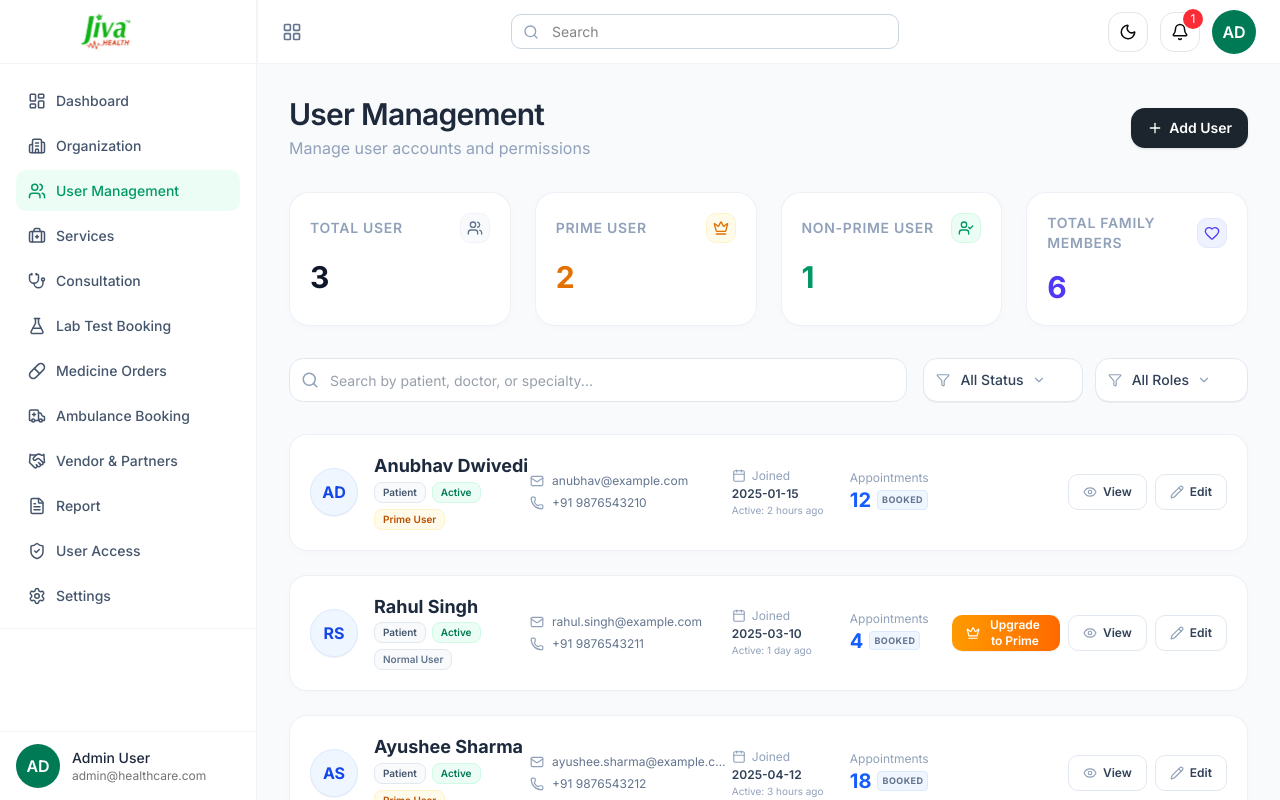
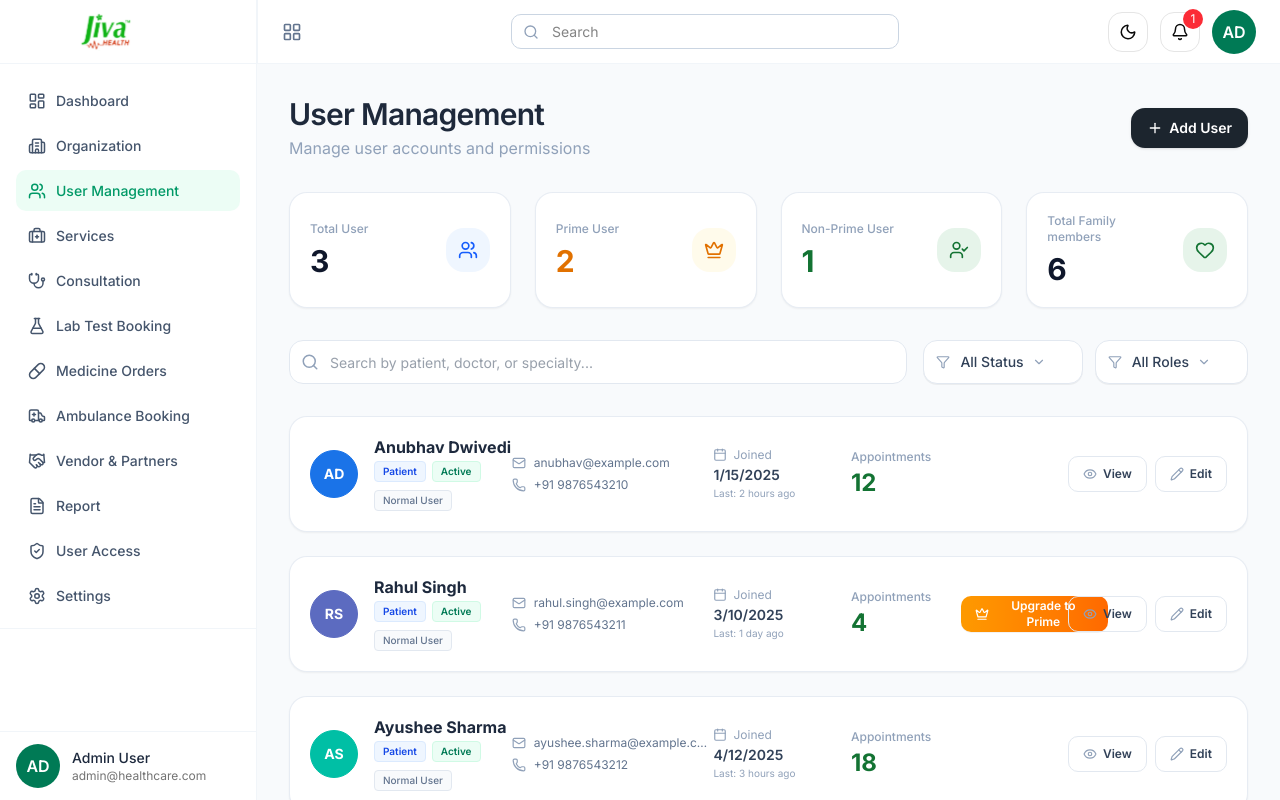
Before and after one commit to AnubhavGitHub07/JivaHealth_Assignment, a React (Vite) app in the folder jiva-health-dashboard/: page / in a window 1280 px wide. Built offline with nearby package versions, Linux system fonts and the light colour scheme.

Commit message:
fix: Improve UI styling

```diff
--- a/jiva-health-dashboard/src/components/users/PersonalInfoCard.tsx
+++ b/jiva-health-dashboard/src/components/users/PersonalInfoCard.tsx
@@ -12,6 +12,13 @@ interface PersonalInfoCardProps {
   user: User;
 }
 
+const formatDate = (dateStr?: string) => {
+  if (!dateStr) return "-";
+  const date = new Date(dateStr);
+  if (isNaN(date.getTime())) return dateStr;
+  return `${date.getMonth() + 1}/${date.getDate()}/${date.getFullYear()}`;
+};
+
 const PersonalInfoCard = ({
   user,
 }: PersonalInfoCardProps) => {
@@ -20,61 +27,56 @@ const PersonalInfoCard = ({
       label: "Email:",
       value: user.email,
       icon: Mail,
-      iconColor: "text-emerald-600",
     },
     {
       label: "Phone:",
       value: user.phone,
       icon: Phone,
-      iconColor: "text-emerald-600",
     },
     {
       label: "Date of Birth:",
-      value: user.joinedDate,
+      value: formatDate(user.dob),
       icon: Calendar,
-      iconColor: "text-emerald-600",
     },
     {
       label: "Gender:",
-      value: "Female",
+      value: user.gender || "-",
       icon: UserIcon,
-      iconColor: "text-slate-500",
     },
     {
       label: "Blood Group:",
-      value: "O+",
+      value: user.bloodGroup || "-",
       icon: Heart,
-      iconColor: "text-emerald-600",
     },
   ];
 
   return (
-    <div className="bg-white rounded-xl border border-slate-200 p-6">
+    <div className="bg-white rounded-2xl border border-slate-200 p-6 shadow-xs">
       {/* Header */}
       <div className="flex items-center justify-between mb-6">
         <h2 className="text-lg font-semibold text-slate-900">
           Personal Information
         </h2>
-        <button className="flex items-center gap-1.5 text-sm text-slate-600 hover:text-slate-900 transition">
+        <button className="flex items-center gap-1.5 text-sm font-medium text-slate-600 hover:text-slate-900 border border-slate-200 rounded-xl px-3 py-1.5 hover:bg-slate-50 transition cursor-pointer">
           <Pencil size={14} />
           Edit
         </button>
       </div>
 
       {/* Info rows */}
-      <div className="space-y-4">
+      <div className="divide-y divide-slate-100">
         {infoItems.map((item) => {
           const Icon = item.icon;
           return (
             <div
               key={item.label}
-              className="flex items-center gap-3"
+              className="flex items-center gap-3 py-4 first:pt-0 last:pb-0"
             >
-              <Icon size={16} className={item.iconColor} />
-              <span className="text-sm text-emerald-600 font-medium">
+              <Icon size={18} className="text-slate-700 shrink-0" />
+              <span className="text-sm text-emerald-600 font-medium w-32 shrink-0">
                 {item.label}
               </span>
-              <span className="text-sm text-slate-900 font-medium">
+              <span className="text-sm text-slate-800 font-medium">
                 {item.value}
               </span>
             </div>
--- a/jiva-health-dashboard/src/components/users/StatsCards.tsx
+++ b/jiva-health-dashboard/src/components/users/StatsCards.tsx
@@ -17,56 +17,56 @@ const StatsCards = () => {
       title: "Total User",
       value: totalUsers,
       colorClass: "text-slate-900",
-      bgClass: "bg-slate-50 border-slate-100",
-      iconColor: "text-slate-500",
+      bgClass: "bg-blue-50",
+      iconColor: "text-blue-600",
       icon: Users,
     },
     {
       title: "Prime User",
       value: primeUsers,
       colorClass: "text-amber-600",
-      bgClass: "bg-amber-50 border-amber-100",
+      bgClass: "bg-amber-50",
       iconColor: "text-amber-600",
       icon: Crown,
     },
     {
       title: "Non-Prime User",
       value: nonPrimeUsers,
-      colorClass: "text-emerald-600",
-      bgClass: "bg-emerald-50 border-emerald-100",
-      iconColor: "text-emerald-600",
+      colorClass: "text-[#137333]",
+      bgClass: "bg-[#E6F4EA]",
+      iconColor: "text-[#137333]",
       icon: UserCheck,
     },
     {
       title: "Total Family members",
       value: totalFamilyMembers,
-      colorClass: "text-indigo-600",
-      bgClass: "bg-indigo-50 border-indigo-100",
-      iconColor: "text-indigo-600",
+      colorClass: "text-slate-900",
+      bgClass: "bg-[#E6F4EA]",
+      iconColor: "text-[#137333]",
       icon: Heart,
     },
   ];
 
   return (
-    <div className="grid grid-cols-2 lg:grid-cols-4 gap-4 lg:gap-6">
+    <div className="grid grid-cols-1 sm:grid-cols-2 lg:grid-cols-4 gap-4 lg:gap-6">
       {stats.map((stat) => {
         const IconComponent = stat.icon;
         return (
           <div
             key={stat.title}
-            className="bg-white border border-slate-200/60 rounded-[20px] shadow-[0_2px_12px_rgba(0,0,0,0.015)] p-4 sm:p-5 transition-all duration-300 hover:shadow-[0_6px_24px_rgba(0,0,0,0.03)] hover:border-slate-300"
+            className="bg-white border border-slate-200/80 rounded-2xl p-5 flex items-center justify-between gap-4 shadow-xs"
           >
-            <div className="flex items-center justify-between gap-2">
-              <p className="text-xs sm:text-sm font-semibold text-slate-400 uppercase tracking-wider">
+            <div className="min-w-0">
+              <p className="text-xs font-medium text-slate-400">
                 {stat.title}
               </p>
-              <div className={`p-1.5 rounded-lg border shrink-0 ${stat.bgClass}`}>
-                <IconComponent className={`h-4 w-4 ${stat.iconColor}`} />
-              </div>
+              <h2 className={`text-3xl font-bold mt-1.5 tracking-tight ${stat.colorClass}`}>
+                {stat.value}
+              </h2>
             </div>
-            <h2 className={`text-2xl sm:text-3xl font-bold mt-4 tracking-tight ${stat.colorClass}`}>
-              {stat.value}
-            </h2>
+            <div className={`h-11 w-11 rounded-2xl flex items-center justify-center shrink-0 ${stat.bgClass}`}>
+              <IconComponent className={`h-5 w-5 ${stat.iconColor}`} />
+            </div>
           </div>
         );
       })}
--- a/jiva-health-dashboard/src/components/users/UserMetrics.tsx
+++ b/jiva-health-dashboard/src/components/users/UserMetrics.tsx
@@ -1,5 +1,5 @@
 import type { User } from "../../types/user.types";
-import { CalendarCheck, PhoneCall, Users, Wallet } from "lucide-react";
+import { ShoppingBag, CalendarCheck, Users, CreditCard } from "lucide-react";
 
 interface UserMetricsProps {
   user: User;
@@ -8,60 +8,65 @@ interface UserMetricsProps {
 const UserMetrics = ({
   user,
 }: UserMetricsProps) => {
+  const formattedSpent = `₹${user.totalSpent.toLocaleString("en-IN", {
+    minimumFractionDigits: 2,
+    maximumFractionDigits: 2,
+  })}`;
+
   const metrics = [
     {
       title: "Total Orders",
       value: user.totalOrders,
-      icon: CalendarCheck,
-      iconBg: "bg-emerald-100",
-      iconColor: "text-emerald-600",
+      icon: ShoppingBag,
+      iconBg: "bg-blue-50",
+      iconColor: "text-blue-600",
       valueColor: "text-slate-900",
     },
     {
       title: "Total Booking & Appointment",
       value: user.appointmentsCount,
-      icon: PhoneCall,
-      iconBg: "bg-emerald-100",
-      iconColor: "text-emerald-600",
-      valueColor: "text-emerald-600",
+      icon: CalendarCheck,
+      iconBg: "bg-[#E6F4EA]",
+      iconColor: "text-[#137333]",
+      valueColor: "text-[#137333]",
     },
     {
       title: "Total Family Member",
       value: user.familyMembers.length,
       icon: Users,
-      iconBg: "bg-slate-100",
-      iconColor: "text-slate-500",
+      iconBg: "bg-[#E6F4EA]",
+      iconColor: "text-[#137333]",
       valueColor: "text-slate-900",
     },
     {
       title: "Total Spent",
-      value: `₹${user.totalSpent.toFixed(2)}`,
-      icon: Wallet,
-      iconBg: "bg-emerald-100",
-      iconColor: "text-emerald-600",
+      value: formattedSpent,
+      icon: CreditCard,
+      iconBg: "bg-[#E6F4EA]",
+      iconColor: "text-[#137333]",
       valueColor: "text-slate-900",
     },
   ];
 
   return (
-    <div className="grid grid-cols-1 md:grid-cols-2 xl:grid-cols-4 gap-4">
+    <div className="grid grid-cols-1 sm:grid-cols-2 lg:grid-cols-4 gap-4 lg:gap-6">
       {metrics.map((metric) => {
         const Icon = metric.icon;
         return (
           <div
             key={metric.title}
-            className="bg-white rounded-xl border border-slate-200 p-5 flex items-start gap-3"
+            className="bg-white rounded-2xl border border-slate-200/80 p-5 flex items-center justify-between gap-4 shadow-xs"
           >
-            <div className="min-w-0 flex-1 overflow-hidden">
-              <p className="text-sm text-slate-500 break-words">
+            <div className="min-w-0">
+              <p className="text-xs font-medium text-slate-400">
                 {metric.title}
               </p>
-              <h2 className={`text-3xl font-bold mt-2 tracking-tight ${metric.valueColor}`}>
+              <h2 className={`text-3xl font-bold mt-1.5 tracking-tight ${metric.valueColor}`}>
                 {metric.value}
               </h2>
             </div>
 
-            <div className={`h-10 w-10 min-w-[40px] rounded-lg ${metric.iconBg} flex items-center justify-center`}>
+            <div className={`h-11 w-11 rounded-2xl ${metric.iconBg} flex items-center justify-center shrink-0`}>
               <Icon size={20} className={metric.iconColor} />
             </div>
           </div>
--- a/jiva-health-dashboard/src/components/users/UsersCard.tsx
+++ b/jiva-health-dashboard/src/components/users/UsersCard.tsx
@@ -13,6 +13,23 @@ interface UserCardProps {
   user: User;
 }
 
+const formatDate = (dateStr?: string) => {
+  if (!dateStr) return "-";
+  const date = new Date(dateStr);
+  if (isNaN(date.getTime())) return dateStr;
+  return `${date.getMonth() + 1}/${date.getDate()}/${date.getFullYear()}`;
+};
+
+const getAvatarBg = (id: number) => {
+  const colors = [
+    "bg-[#1A73E8] text-white border-[#1A73E8]", // Blue
+    "bg-[#5C6BC0] text-white border-[#5C6BC0]", // Indigo
+    "bg-[#00BFA5] text-white border-[#00BFA5]", // Teal
+    "bg-[#7E57C2] text-white border-[#7E57C2]", // Purple
+  ];
+  return colors[(id - 1) % colors.length];
+};
+
 const UserCard = ({ user }: UserCardProps) => {
   const navigate = useNavigate();
 
@@ -24,36 +41,35 @@ const UserCard = ({ user }: UserCardProps) => {
     .slice(0, 2)
     .toUpperCase();
 
-  // Dynamic Avatar color class based on role
-  const avatarColors =
-    user.role === "Nurse"
-      ? "bg-purple-50 text-purple-700 border-purple-100"
-      : "bg-blue-50 text-blue-700 border-blue-100";
+  const avatarColor = getAvatarBg(user.id);
 
   return (
-    <div className="bg-white border border-slate-200/60 rounded-2xl shadow-[0_2px_12px_rgba(0,0,0,0.015)] p-4 sm:p-5 transition-all duration-300 hover:shadow-[0_6px_24px_rgba(0,0,0,0.03)] hover:border-slate-300/80">
+    <div className="bg-white border border-slate-200/80 rounded-2xl p-5 shadow-xs transition-all duration-300 hover:shadow-sm">
       <div className="flex flex-col xl:flex-row xl:items-center justify-between gap-4 xl:gap-0">
 
-        {/* Left Column: Avatar + Name + Badges */}
-        <div className="flex items-center gap-4 xl:w-[24%] xl:shrink-0 min-w-0">
+        {/* Column 1: Avatar + Name + Badges */}
+        <div className="flex items-center gap-4 xl:w-[22%] xl:shrink-0 min-w-0">
           {/* Avatar */}
-          <div className={`h-12 w-12 rounded-full border flex items-center justify-center text-base font-bold shrink-0 shadow-2xs ${avatarColors}`}>
+          <div className={`h-12 w-12 rounded-full border flex items-center justify-center text-sm font-bold shrink-0 ${avatarColor}`}>
             {initials}
           </div>
 
           {/* Name & Badges */}
           <div className="flex flex-col min-w-0">
-            <h3 className="font-bold text-slate-800 text-base sm:text-lg leading-tight truncate">
+            <h3 className="font-bold text-slate-800 text-base leading-tight truncate">
               {user.name}
             </h3>
 
-            {/* Badges in a single row wrap */}
-            <div className="flex items-center gap-1.5 flex-wrap mt-1">
-              <span className="inline-flex items-center px-2 py-0.5 rounded-md text-[10px] font-semibold bg-slate-50 border border-slate-200 text-slate-600">
+            <div className="flex items-center gap-1.5 mt-1">
+              <span className={`inline-flex items-center px-2 py-0.5 rounded text-[10px] font-semibold border ${
+                user.role === "Nurse"
+                  ? "bg-purple-50 border-purple-100 text-purple-700"
+                  : "bg-blue-50 border-blue-100 text-blue-700"
+              }`}>
                 {user.role}
               </span>
               <span
-                className={`inline-flex items-center px-2 py-0.5 rounded-md text-[10px] font-semibold border ${
+                className={`inline-flex items-center px-2 py-0.5 rounded text-[10px] font-semibold border ${
                   user.status === "Active"
                     ? "bg-emerald-50 border-emerald-100 text-emerald-700"
                     : "bg-rose-50 border-rose-100 text-rose-700"
@@ -61,18 +77,16 @@ const UserCard = ({ user }: UserCardProps) => {
               >
                 {user.status}
               </span>
-              <span className={`inline-flex items-center px-2 py-0.5 rounded-md text-[10px] font-semibold border ${
-                user.isPrime
-                  ? "bg-amber-50 border-amber-100 text-amber-700 font-semibold"
-                  : "bg-slate-50 border border-slate-200 text-slate-500"
-              }`}>
-                {user.isPrime ? "Prime User" : "Normal User"}
+            </div>
+            <div className="mt-1">
+              <span className="inline-flex items-center px-2 py-0.5 rounded text-[10px] font-medium bg-slate-50 border border-slate-200 text-slate-500">
+                {user.role === "Nurse" ? "Support Staff" : "Normal User"}
               </span>
             </div>
           </div>
         </div>
 
-        {/* Email & Phone Column */}
+        {/* Column 2: Email & Phone */}
         <div className="flex flex-col gap-1.5 text-xs text-slate-500 xl:w-[22%] xl:shrink-0 min-w-0 border-t xl:border-t-0 border-slate-100/80 pt-4 xl:pt-0 mt-2 xl:mt-0">
           <div className="flex items-center gap-2 truncate">
             <Mail className="h-3.5 w-3.5 text-slate-400 shrink-0" />
@@ -84,45 +98,42 @@ const UserCard = ({ user }: UserCardProps) => {
           </div>
         </div>
 
-        {/* Joined Date & Appointments Subgrid */}
-        <div className="grid grid-cols-2 gap-4 bg-slate-50/60 rounded-xl p-3 border border-slate-100/80 xl:w-[24%] xl:shrink-0 xl:bg-transparent xl:border-0 xl:p-0 border-t xl:border-t-0 pt-4 xl:pt-0 mt-2 xl:mt-0">
-          {/* Joined Date */}
-          <div className="flex flex-col text-xs text-slate-500">
+        {/* Column 3: Joined Date & Active */}
+        <div className="flex flex-col text-xs text-slate-500 xl:w-[15%] xl:shrink-0 border-t xl:border-t-0 border-slate-100/80 pt-4 xl:pt-0 mt-2 xl:mt-0 justify-center">
           <div className="flex items-center gap-1.5 text-slate-400 mb-0.5">
             <Calendar className="h-3.5 w-3.5 shrink-0" />
             <span>Joined</span>
           </div>
-            <div className="font-semibold text-slate-700">
-              {user.joinedDate}
+          <div className="font-semibold text-slate-700 text-sm">
+            {formatDate(user.joinedDate)}
           </div>
           <div className="text-[10px] text-slate-400 mt-0.5">
-              Active: {user.lastActive}
+            Last: {user.lastActive}
           </div>
         </div>
 
-          {/* Appointments */}
-          <div className="flex flex-col justify-center">
-            <span className="text-xs text-slate-400">Appointments</span>
-            <div className="flex items-center gap-1.5">
-              <span className="text-xl font-bold text-blue-600">
+        {/* Column 4: Appointments */}
+        <div className="flex flex-col text-xs text-slate-500 xl:w-[12%] xl:shrink-0 border-t xl:border-t-0 border-slate-100/80 pt-4 xl:pt-0 mt-2 xl:mt-0 justify-center">
+          <span className="text-slate-400 mb-0.5 font-medium">Appointments</span>
+          <span className="text-2xl font-bold text-[#137333]">
             {user.appointmentsCount}
           </span>
-              <span className="text-[9px] uppercase tracking-wider text-slate-500 bg-blue-50 border border-blue-100 px-1 py-0.5 rounded font-bold">
-                Booked
-              </span>
-            </div>
-          </div>
         </div>
 
-        {/* Right Column: Action Buttons */}
-        <div className="flex items-center gap-2 w-full xl:w-[30%] xl:shrink-0 mt-4 xl:mt-0 pt-4 xl:pt-0 border-t xl:border-t-0 border-slate-100/80 justify-end">
-          {!user.isPrime && (
+        {/* Column 5: Upgrade to Prime */}
+        <div className="flex items-center xl:w-[16%] xl:shrink-0 border-t xl:border-t-0 border-slate-100/80 pt-4 xl:pt-0 mt-2 xl:mt-0 justify-end xl:justify-start">
+          {!user.isPrime ? (
             <button className="flex-1 xl:flex-initial inline-flex items-center justify-center gap-1 bg-gradient-to-r from-amber-500 to-orange-500 hover:from-amber-600 hover:to-orange-600 text-white h-9 px-3.5 rounded-lg text-xs font-semibold shadow-2xs transition-all active:scale-[0.98] cursor-pointer">
               <Crown className="h-3.5 w-3.5 shrink-0" />
               Upgrade to Prime
             </button>
+          ) : (
+            <div className="h-9 xl:block hidden" />
           )}
+        </div>
 
+        {/* Column 6: Action Buttons */}
+        <div className="flex items-center gap-2 w-full xl:w-[13%] xl:shrink-0 mt-4 xl:mt-0 pt-4 xl:pt-0 border-t xl:border-t-0 border-slate-100/80 justify-end">
           <button
             onClick={() => navigate(`/users/${user.id}`)}
             className="flex-1 xl:flex-initial inline-flex items-center justify-center gap-1.5 border border-slate-200 hover:bg-slate-50 text-slate-700 h-9 px-3.5 rounded-lg text-xs font-semibold transition-all cursor-pointer active:scale-[0.98]"
@@ -130,7 +141,6 @@ const UserCard = ({ user }: UserCardProps) => {
             <Eye className="h-3.5 w-3.5 text-slate-400 shrink-0" />
             View
           </button>
-
           <button className="flex-1 xl:flex-initial inline-flex items-center justify-center gap-1.5 border border-slate-200 hover:bg-slate-50 text-slate-700 h-9 px-3.5 rounded-lg text-xs font-semibold transition-all cursor-pointer active:scale-[0.98]">
             <Pencil className="h-3.5 w-3.5 text-slate-400 shrink-0" />
             Edit
--- a/jiva-health-dashboard/src/store/userStore.ts
+++ b/jiva-health-dashboard/src/store/userStore.ts
@@ -57,6 +57,9 @@ export const useUserStore = create<UserStore>((set) => ({
         familyMembers: [],
         orders: [],
         payments: [],
+        dob: newUser.dob,
+        gender: newUser.gender,
+        bloodGroup: newUser.bloodGroup,
       };
 
       return {
--- a/jiva-health-dashboard/src/types/user.types.ts
+++ b/jiva-health-dashboard/src/types/user.types.ts
@@ -54,4 +54,7 @@ export interface User {
   familyMembers: FamilyMember[];
   orders: Order[];
   payments: Payment[];
+  dob: string;
+  gender: string;
+  bloodGroup: string;
 }
```
Also changed, not shown: jiva-health-dashboard/src/components/users/AddressCard.tsx (+23 -20 lines), jiva-health-dashboard/src/data/user.ts (+58 -2 lines). Lines whose indentation alone changed are shown as unchanged.
